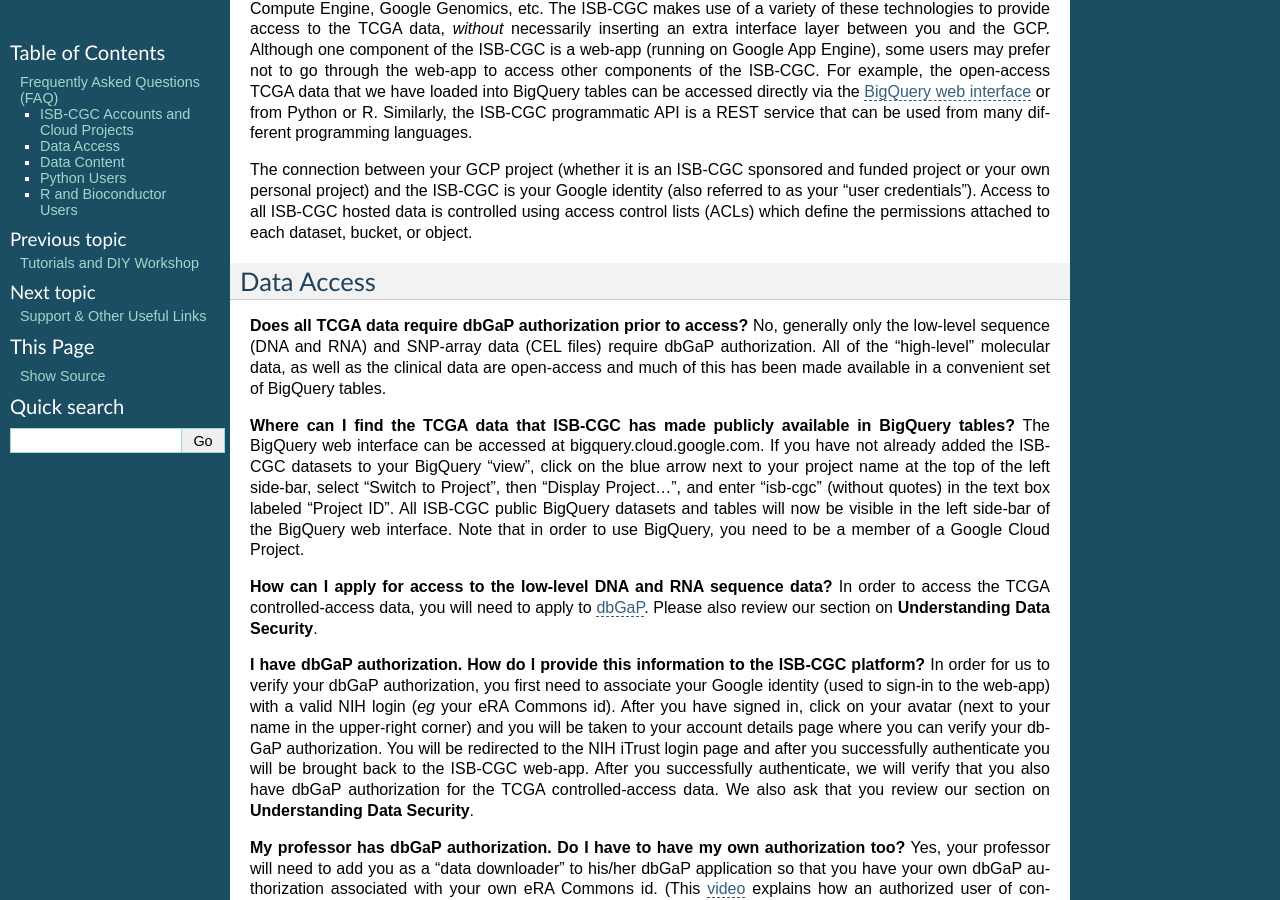
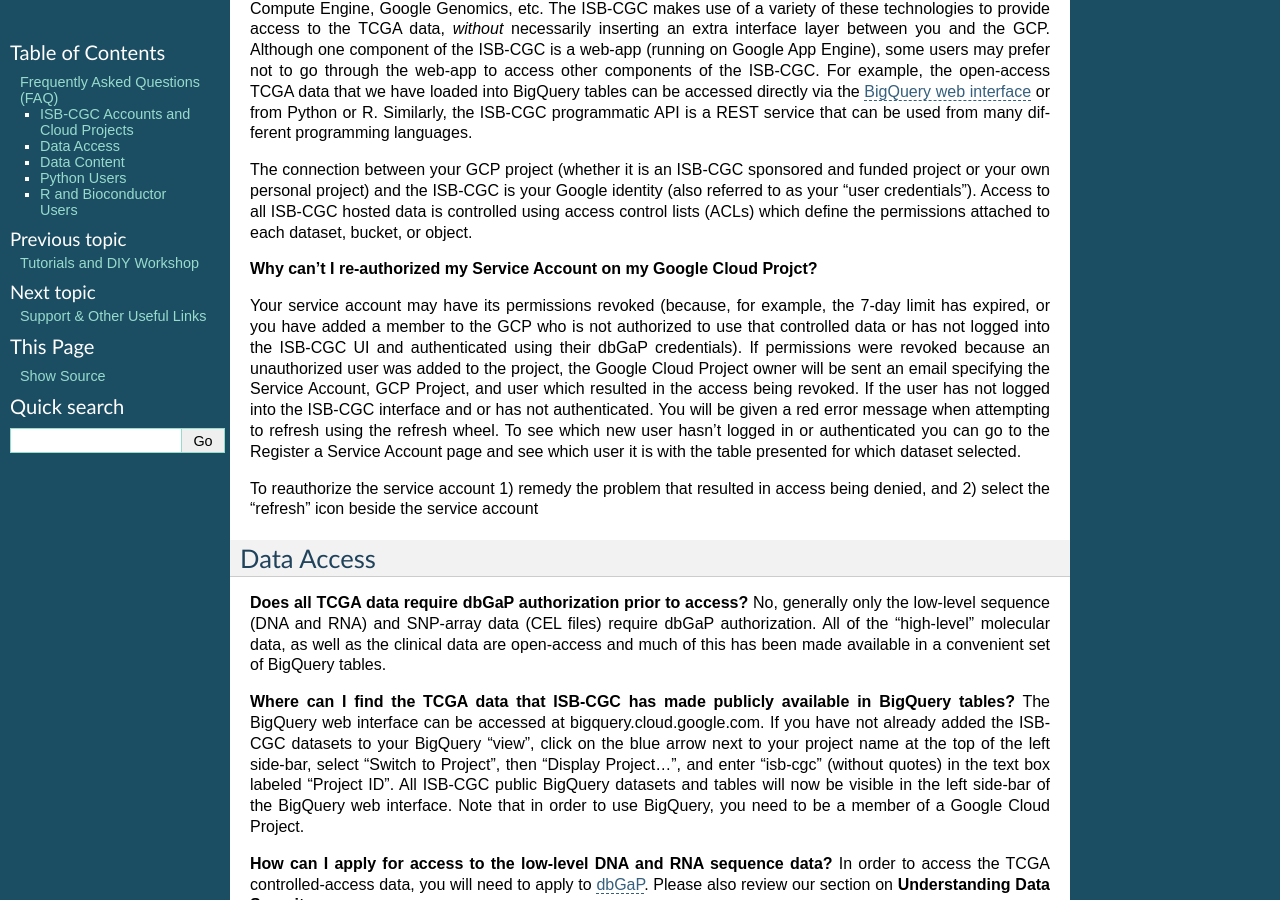
Before and after one commit to isb-cgc/readthedocs, a Sphinx documentation site: the page built from docs/source/sections/FAQ.rst, in a window 1280 px wide and 900 px high, scrolled down 448 px. Built offline with Sphinx 7.4.7, drawn with Linux system fonts in a browser that asks for light colours; pages that are not in the unit, such as notebooks, are missing from menus.

Commit message:
added a service account FAQ section

```diff
--- a/docs/source/sections/FAQ.rst
+++ b/docs/source/sections/FAQ.rst
@@ -38,6 +38,16 @@ or your own personal project) and the ISB-CGC is your Google identity
 (also referred to as your "user credentials").
 Access to all ISB-CGC hosted data is controlled using access control lists (ACLs) which define the
 permissions attached to each dataset, bucket, or object.
+
+**Why can't I re-authorized my Service Account on my Google Cloud Projct?**
+
+Your service account may have its permissions revoked (because, for example, the 7-day limit has expired, or you have added a member to the
+GCP who is not authorized to use that controlled data or has not logged into the ISB-CGC UI and authenticated using their dbGaP
+credentials). If permissions were revoked because an unauthorized user was added to the project, the Google Cloud Project owner will be sent
+an email specifying the Service Account, GCP Project, and user which resulted in the access being revoked. If the user has not logged into the ISB-CGC interface and or has not authenticated.  You will be given a red error message when attempting to refresh using the refresh wheel.  To see which new user hasn't logged in or authenticated you can go to the Register a Service Account page and see which user it is with the table presented for which dataset selected.
+
+To reauthorize the service account 1) remedy the problem that resulted in access being denied, and 2) select the "refresh" icon beside the
+service account
 
 Data Access
 ###########
```
